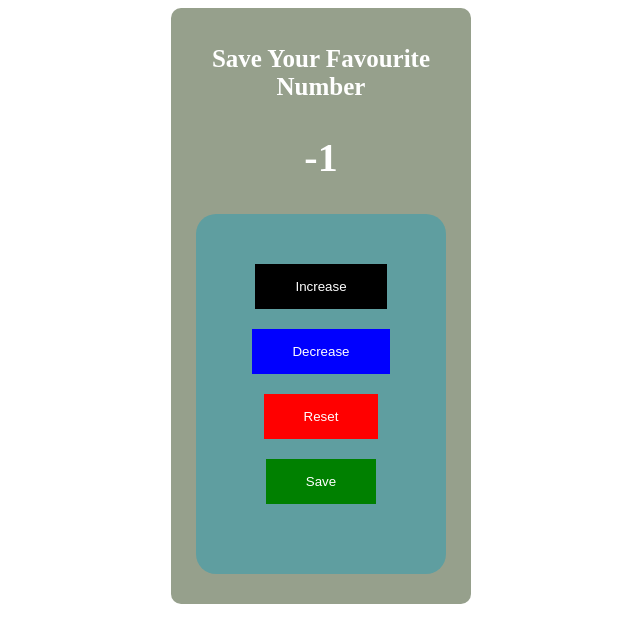
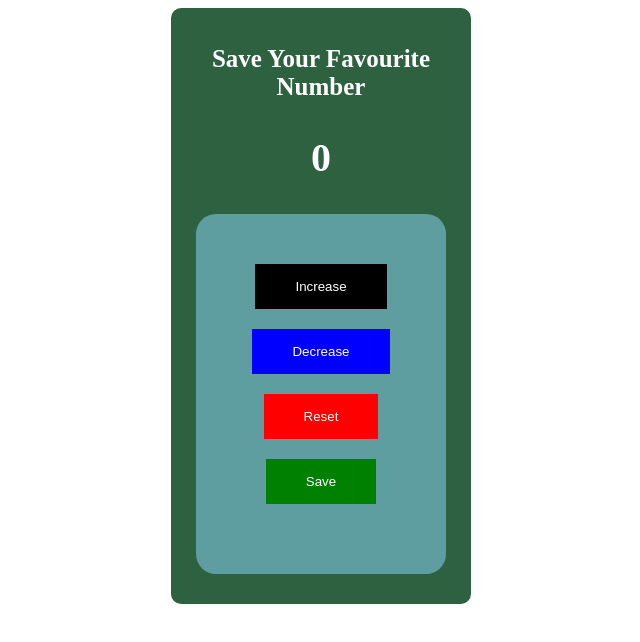
Before and after one commit to Banky11/Counter-App, a plain HTML site: page index.html in a window 1280 px wide. Both pictures are taken after a click on the button "Decrease". Shown: the whole page, without its empty margins (319-959 px from the left). Drawn offline with Linux system fonts and the light colour scheme.

Commit message:
updated commit

```diff
--- a/css/style.css
+++ b/css/style.css
@@ -3,7 +3,7 @@ body{
     text-align: center;
 }
 main{
-    background-color: #96a08c;
+    background-color: #024117d3;
     width: 300px;
     justify-self: center;
     margin: auto;
--- a/js/first.js
+++ b/js/first.js
@@ -7,7 +7,9 @@ function increament(){
     c1.innerText = count;
 }
 function decreament() {
-    count = count - 1;
+    if (count > 0)   {
+   count -=  1;
+    }
     c1.innerText = count;
 }
 function reset() {
```
